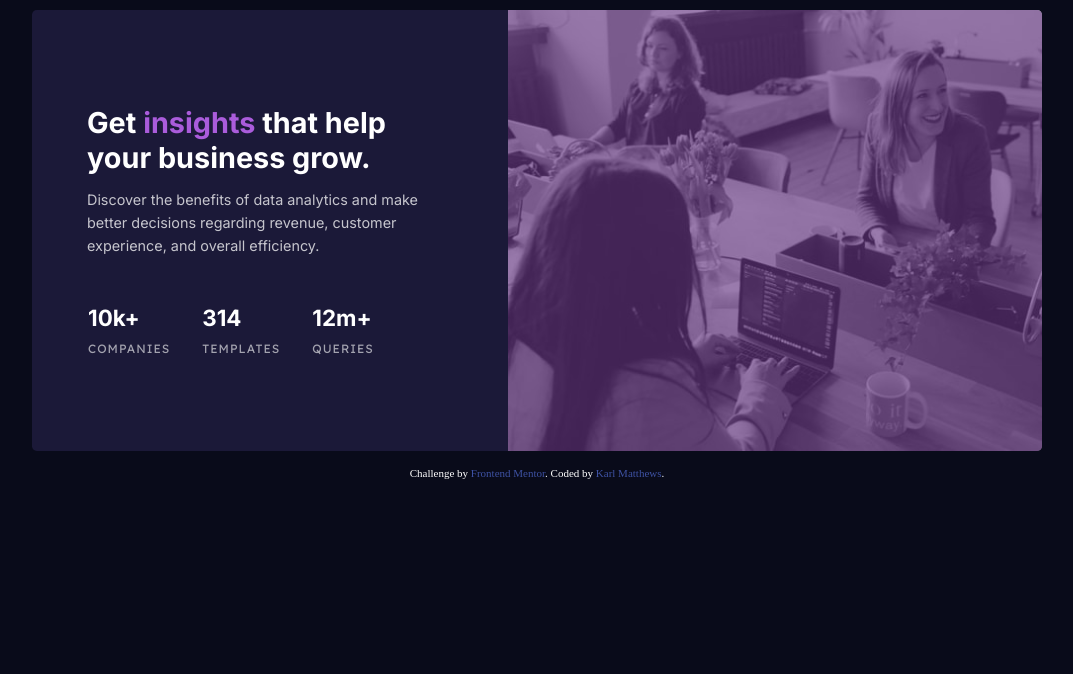
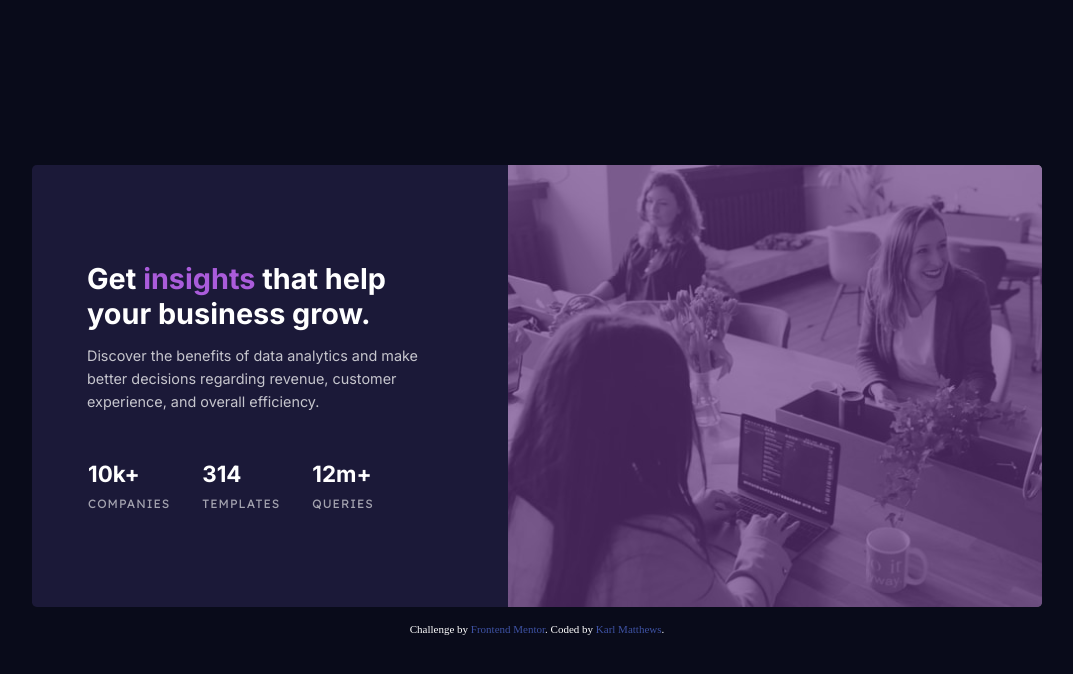
Before and after one commit to karmatt/Mentor-Stats-Preview-Card-Component, a plain HTML site: page index.html in a window 1280 px wide. Shown: the whole page, without its empty margins (103-1176 px from the left). Drawn offline with Linux system fonts and the light colour scheme.

Commit message:
Centered Stats component

```diff
--- a/css/style.css
+++ b/css/style.css
@@ -110,18 +110,27 @@ img {
 }
 .attribution__link {
     color: hsl(228, 45%, 44%);
+    cursor: pointer;
     text-decoration: none;
 }
 .uppercase {
     text-transform: uppercase;
 }
 @media screen and (min-width: 769px) {
+    body {
+        align-items: center;
+        display: flex;
+        flex-direction: column;
+        justify-content: center;
+        height: 100vh;
+    }
     .container {
         max-width: 1030px;
     }
     .stat-card {
         flex-direction: row-reverse;
     }
+
     .stat-card__text-container {
         align-items: flex-start;
         margin: 0 2.5rem;
```
